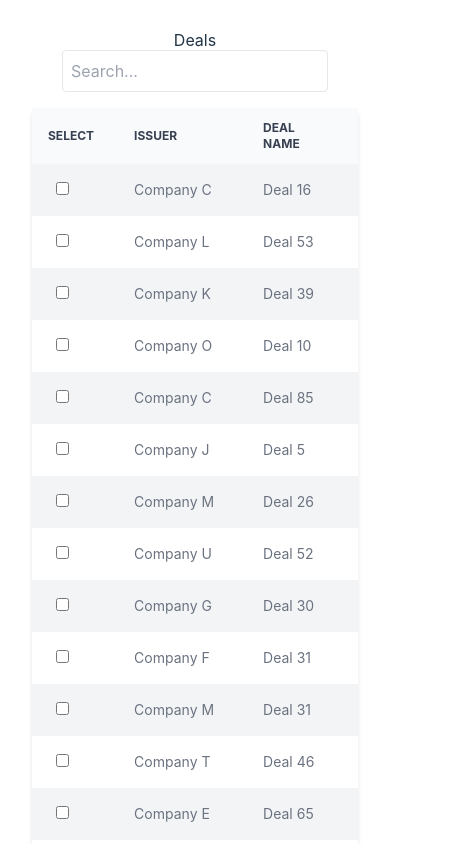
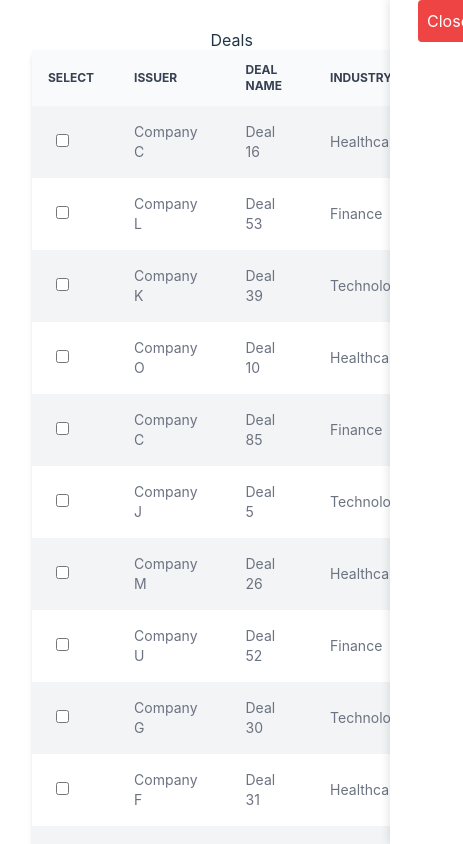
Before and after one commit to cdcordobaa/my-deals-app, a Vue app: page / in a window 390 px wide. Shown: the top 844 px of the page, 463 px wide, since content can reach past the window. Built offline with nearby package versions, Linux system fonts and the light colour scheme.

Commit message:
very basic table with side panel and exporting

```diff
--- a/package.json
+++ b/package.json
@@ -9,6 +9,7 @@
     "preview": "vite preview"
   },
   "dependencies": {
+    "fuse.js": "^7.0.0",
     "lodash": "^4.17.21",
     "lodash-es": "^4.17.21",
     "pinia": "^2.1.7",
--- a/src/components/Grid/Grid.vue
+++ b/src/components/Grid/Grid.vue
@@ -1,9 +1,9 @@
 <script lang="ts" setup>
-import { ref, computed, defineProps, watchEffect } from 'vue';
+import { ref, defineProps, onMounted, watchEffect } from 'vue';
 import type { Column } from './grid.types';
 import { debounce } from 'lodash-es';
-
-// import { RecycleScroller } from 'vue-virtual-scroller';
+import Fuse from 'fuse.js';
+import { Deal } from '@/types/deals';
 
 interface GridProps {
   items: Record<string, any>[];
@@ -16,16 +16,36 @@ const sortColumn = ref('');
 const sortOrder = ref<'asc' | 'desc'>('asc');
 const selectedItems = ref<Set<number>>(new Set());
 const searchQuery = ref('');
-const filteredItems = ref([...allItems.value]);  // Define this before using it in debounce
+const filteredItems = ref([...allItems.value]);
+const isPanelOpen = ref(false);
+const selectedItem = ref<Deal | null>(null);
 
+const options = {
+  includeScore: true,
+  isCaseSensitive: false,
+  shouldSort: true,
+  threshold: 0.3,
+  location: 0,
+  distance: 100,
+  keys: ['issuer_name', 'deal_name', 'industry']
+};
 
-// Debounced search function
-const searchItems = debounce(() => {
-  filteredItems.value = allItems.value.filter((item) =>
-    props.columns.some(column =>
-      item[column.key].toString().toLowerCase().includes(searchQuery.value.toLowerCase())
-    )
-  );
+let fuse: Fuse<Deal>;
+onMounted(() => {
+  fuse = new Fuse<Deal>(props.items as Deal[], options);
+});
+
+const searchItems = () => {
+  if (searchQuery.value.trim() === '') {
+    filteredItems.value = props.items;
+  } else {
+    const results = fuse.search(searchQuery.value);
+    filteredItems.value = results.map(result => result.item);
+  }
+};
+
+const debounceSearchItems = debounce(() => {
+  searchItems()
 }, 300);
 
 const toggleSelection = (id: number) => {
@@ -33,6 +53,9 @@ const toggleSelection = (id: number) => {
     selectedItems.value.delete(id);
   } else {
     selectedItems.value.add(id);
+  }
+  if (selectedItems.value.size > 1 && isPanelOpen.value) {
+    isPanelOpen.value = false;
   }
 };
 
@@ -51,13 +74,52 @@ const sortBy = (column: string) => {
   });
 };
 
-// const filteredItems = computed(() => {
-//   if (!props.items || props.items.length === 0) return [];
-//   // Sorting and filtering logic can be added here as needed
-//   return allItems.value;
-// });
+const openPanel = (item: Deal) => {
+  selectedItem.value = item;
+  isPanelOpen.value = true;
+};
 
+const closePanel = () => {
+  isPanelOpen.value = false;
+};
 
+const deleteSelected = () => {
+  console.log('Delete selected items:', Array.from(selectedItems.value));
+  // Implement deletion logic
+};
+
+const exportSelected = () => {
+  if (selectedItems.value.size === 0) {
+    alert('No items selected for export.');
+    return;
+  }
+
+  const itemsArray = Array.from(selectedItems.value).map(id =>
+    allItems.value.find(item => item.id === id)
+  );
+
+  // Define the columns for CSV
+  const columns = ['id', 'issuer_name', 'deal_name', 'industry'];
+  const headerString = columns.join(',') + '\n';
+  const csvContent = itemsArray.reduce((acc, item) => {
+    const row = columns.map(fieldName => JSON.stringify(item[fieldName], replacer)).join(',');
+    return acc + row + '\n';
+  }, headerString);
+
+  function replacer(key, value) {
+    return value === null ? '' : value; // Handle null values
+  }
+
+  const blob = new Blob([csvContent], { type: 'text/csv;charset=utf-8;' });
+  const link = document.createElement('a');
+  const url = URL.createObjectURL(blob);
+  link.setAttribute('href', url);
+  link.setAttribute('download', 'exported_data.csv');
+  link.style.visibility = 'hidden';
+  document.body.appendChild(link);
+  link.click();
+  document.body.removeChild(link);
+};
 
 watchEffect(() => {
   if (searchQuery.value === '') {
@@ -66,15 +128,15 @@ watchEffect(() => {
     searchItems();
   }
 });
-
-// const filteredItems = ref([...allItems.value]);
-
-console.log('Grid component loaded', filteredItems);
 </script>
 
 <template>
-  <input type="text" v-model="searchQuery" placeholder="Search..." class="mb-4 p-2 border rounded" @input="searchItems" />
-  <div class="overflow-x-auto relative shadow-md sm:rounded-lg">
+  <div v-if="selectedItems.size > 0" class="table-actions">
+    <button @click="deleteSelected" class="mb-4 p-2 rounded bg-red-500 text-white">Delete Selected</button>
+    <button @click="exportSelected" class="mb-4 p-2 rounded bg-blue-500 text-white">Export Selected</button>
+  </div>
+  <div class="flex">
+    <div class="overflow-x-auto relative shadow-md sm:rounded-lg flex-grow">
       <table class="w-full text-sm text-left text-gray-500">
         <thead class="text-xs text-gray-700 uppercase bg-gray-50">
           <tr>
@@ -91,14 +153,23 @@ console.log('Grid component loaded', filteredItems);
               Deal Name
               <span v-if="sortColumn === 'deal_name'">{{ sortOrder === 'asc' ? '↑' : '↓' }}</span>
             </th>
+            <th scope="col" class="py-3 px-6" @click="sortBy('industry')">
+              Industry
+              <span v-if="sortColumn === 'industry'">{{ sortOrder === 'asc' ? '↑' : '↓' }}</span>
+            </th>
           </tr>
         </thead>
         <tbody>
-        <tr v-for="(item, index) in filteredItems" :key="index"
-          :class="{ 'bg-gray-100': index % 2 === 0, 'bg-white': index % 2 !== 0, 'hover:bg-gray-200': true }">
+          <tr v-for="(item, index) in filteredItems" :key="index" :class="{
+            'bg-gray-100': index % 2 === 0,
+            'bg-white': index % 2 !== 0,
+            'hover:bg-gray-200': true,
+            'cursor-pointer': true,
+            'bg-blue-100': selectedItem?.id === item.id
+          }" @click="() => openPanel(item as Deal)">
             <td class="px-6 py-4 whitespace-nowrap text-sm font-medium text-gray-900">
               <input type="checkbox" class="cursor-pointer" :checked="selectedItems.has(item.id)"
-              @change="toggleSelection(item.id)">
+                @change="() => toggleSelection(item.id)">
             </td>
             <td class="px-6 py-4">
               {{ item.issuer_name }}
@@ -106,13 +177,59 @@ console.log('Grid component loaded', filteredItems);
             <td class="px-6 py-4">
               {{ item.deal_name }}
             </td>
+            <td class="px-6 py-4">
+              {{ item.industry }}
+            </td>
           </tr>
         </tbody>
       </table>
     </div>
+  </div>
+  <div :class="['panel-container', { closed: !isPanelOpen }]">
+    <button @click="closePanel" class="mb-4 p-2 rounded bg-red-500 text-white">Close</button>
+    <div v-if="selectedItem" class="space-y-2 text-black">
+      <h1> Hi</h1>
+      <h3 class="text-lg font-bold">{{ selectedItem.deal_name }}</h3>
+      <p><strong>Issuer:</strong> {{ selectedItem.issuer_name }}</p>
+      <p><strong>Bloomberg ID:</strong> {{ selectedItem.bloomberg_id }}</p>
+      <p><strong>Total:</strong> {{ selectedItem.total }}</p>
+      <p><strong>Industry:</strong> {{ selectedItem.industry }}</p>
+      <p><strong>Status:</strong> {{ selectedItem.status }}</p>
+      <p><strong>Analysts:</strong> <span v-for="analyst in selectedItem.analysts" :key="analyst">{{ analyst }}</span>
+      </p>
+      <p><strong>Document Count:</strong> {{ selectedItem.doc_count }}</p>
+      <p><strong>Custom Identifiers:</strong> <span v-for="identifier in selectedItem.custom_deal_identifiers"
+          :key="identifier">{{ identifier }}</span></p>
+    </div>
+  </div>
 </template>
 
+<style scoped>
+.panel-container {
+  position: fixed;
+  top: 0;
+  right: 0;
+  width: 30%;
+  height: 100%;
+  background: white;
+  z-index: 1000;
+  box-shadow: -2px 0 8px rgba(0, 0, 0, 0.1);
+  overflow: auto;
+  transition: transform 0.3s ease-in-out;
+}
 
-<style scoped>
-/* Add additional custom styles or modify existing ones as needed */
+.panel-container.closed {
+  transform: translateX(100%);
+}
+
+.table-actions {
+  display: flex;
+  justify-content: space-around;
+  padding: 10px;
+  background-color: #f3f4f6;
+  border-bottom: 1px solid #e5e7eb;
+  position: sticky;
+  top: 0;
+  z-index: 11;
+}
 </style>
```
Also changed, not shown: 1 other file (tests, documents, lock files or other folders). Lines whose indentation alone changed are shown as unchanged.
